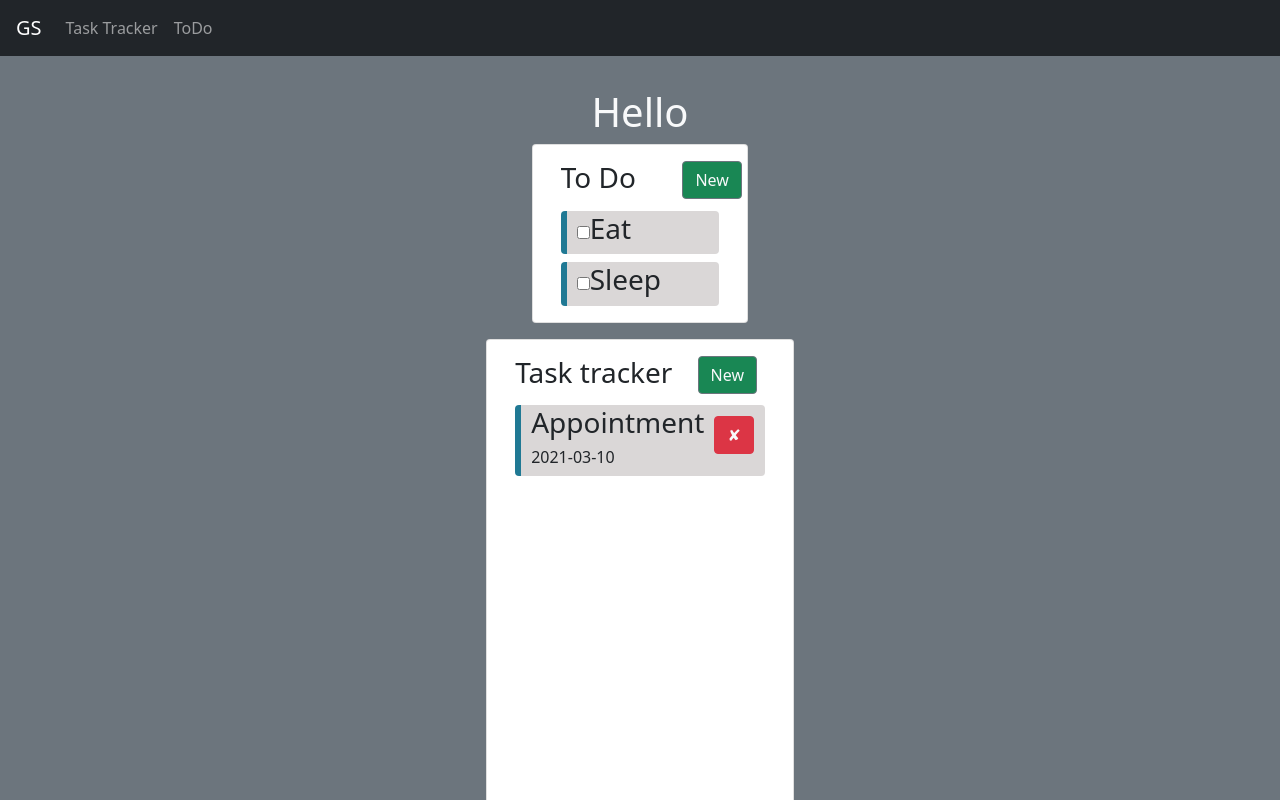
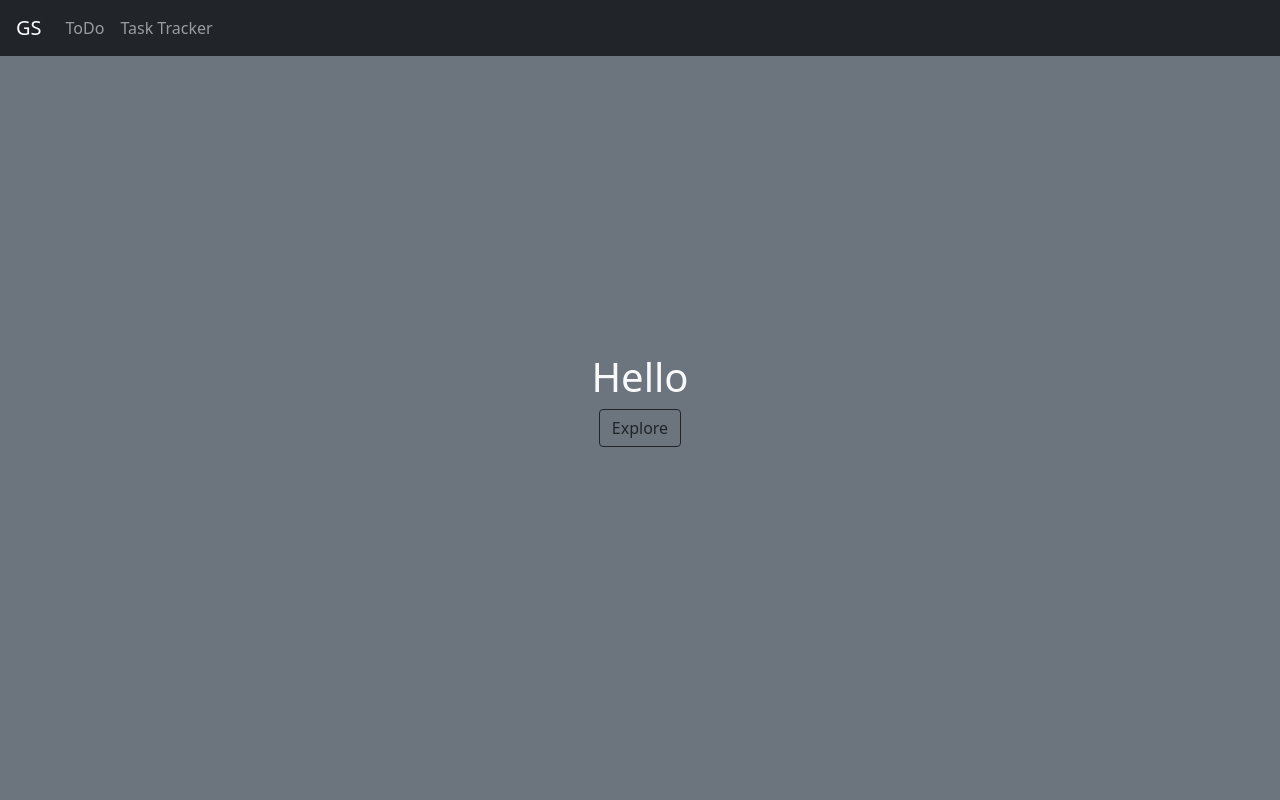
Before and after one commit to georgesilion/vue-website, a Vue app: page / in a window 1280 px wide. Shown: the top 800 px of the page. Built offline with nearby package versions, Linux system fonts and the light colour scheme.

Commit message:
Change viewport height for elements

```diff
--- a/src/App.vue
+++ b/src/App.vue
@@ -1,24 +1,27 @@
 <template>
-  <div class="bg-secondary" id="main">
+  <div class="bg-secondary" id="top">
 
     <div class="top-nav">
-        <b-navbar toggleable="sm" type="dark" variant="dark" class="nav">
-          <b-navbar-brand href="#main">GS</b-navbar-brand>
+        <b-navbar toggleable="sm" type="dark" variant="dark" class="nav" fixed="top">
+          <b-navbar-brand href="#top">GS</b-navbar-brand>
           <b-navbar-toggle target="nav-collapse"></b-navbar-toggle>
           <b-collapse id="nav-collapse" is-nav>
             <b-navbar-nav>
+              <b-nav-item href="#todo">ToDo</b-nav-item>
               <b-nav-item href="#task-tracker">Task Tracker</b-nav-item>
-              <b-nav-item href="#todo">ToDo</b-nav-item>
             </b-navbar-nav>
           </b-collapse>
         </b-navbar>
     </div>
 
-    <div class="main-banner text-center text-light">
-        <h1>Hello</h1>
+    <div class="text-light vh-100 d-flex align-items-center justify-content-center">
+        <div class="text-center">
+          <h1>Hello</h1>
+          <b-button variant="outline-dark" href="#todo">Explore</b-button>
+        </div>
     </div>
 
-    <div class="d-flex justify-content-center" id="todo">
+    <div class="vh-100 d-flex align-items-center justify-content-center" id="todo">
       <b-card>
         <Header @toggle="toggleNewTodo" title="To Do" :showNewTodo="showNewTodo" />
         <div v-if="showNewTodo">
@@ -28,7 +31,7 @@
       </b-card>
     </div>
 
-    <div class="widget d-flex justify-content-center" id="task-tracker">
+    <div class="widget vh-100 d-flex align-items-center justify-content-center" id="task-tracker">
       <b-card>
           <Header @toggle="toggleNewTask" title="Task tracker" :showNewTask="showNewTask" />
           <div v-if="showNewTask">
@@ -109,9 +112,6 @@ export default {
   padding-left:  1rem !important;
   padding-right: 1rem !important;
 }
-.main-banner {
-  padding-top: 2rem;
-}
 .widget {
   padding: 1rem;
   min-height: 80vh;
```
